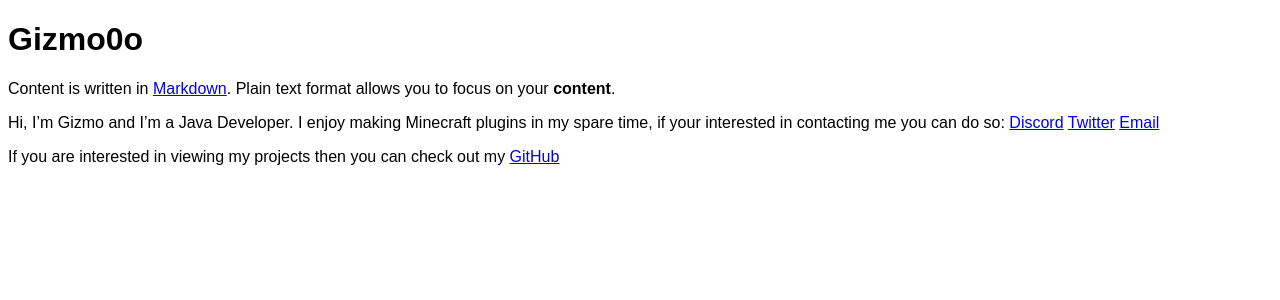
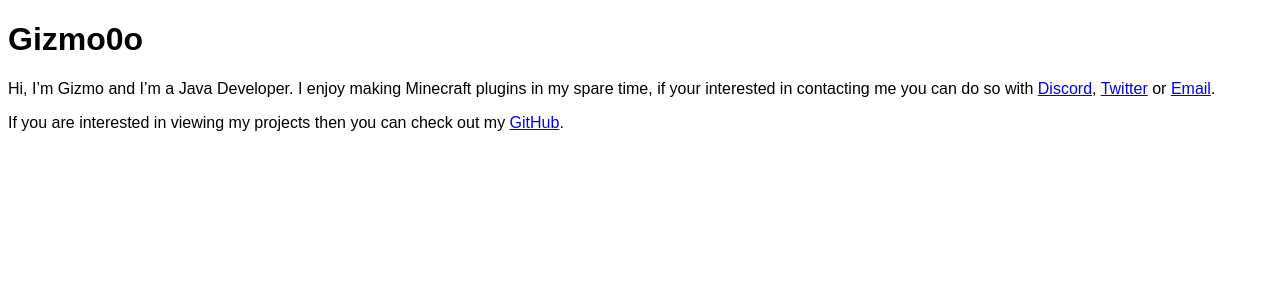
Before and after one commit to Gizmo0oDev/gizmo0odev.github.io, a Jekyll site: the page built from index.md, in a window 1280 px wide. Shown: the top 300 px of the page. Built offline with Jekyll 4.4.1, drawn with Linux system fonts in a browser that asks for light colours; some web fonts are replaced.

Commit message:
Update index.md

```diff
--- a/index.md
+++ b/index.md
@@ -5,13 +5,10 @@ layout: default
 
 # {{ page.title }}
 
-Content is written in [Markdown](https://learnxinyminutes.com/docs/markdown/).
-Plain text format allows you to focus on your **content**.
+Hi, I'm Gizmo and I'm a Java Developer.
+I enjoy making Minecraft plugins in my spare time, if your interested in contacting me you can do so with [Discord](https://discord.gg/KWwB8uEr3E), [Twitter](https://twitter.com/Gizmo0o_) or [Email](mailto:gizmo0obusiness@gmail.com).
 
-Hi, I'm Gizmo and I'm a Java Developer.
-I enjoy making Minecraft plugins in my spare time, if your interested in contacting me you can do so: [Discord](https://discord.gg/KWwB8uEr3E) [Twitter](https://twitter.com/Gizmo0o_) [Email](mailto:gizmo0obusiness@gmail.com)
-
-If you are interested in viewing my projects then you can check out my [GitHub](https://github.com/Gizmo0oDev)
+If you are interested in viewing my projects then you can check out my [GitHub](https://github.com/Gizmo0oDev).
 
 <!--
 You can use HTML elements in Markdown, such as the comment element, and they won't
```
